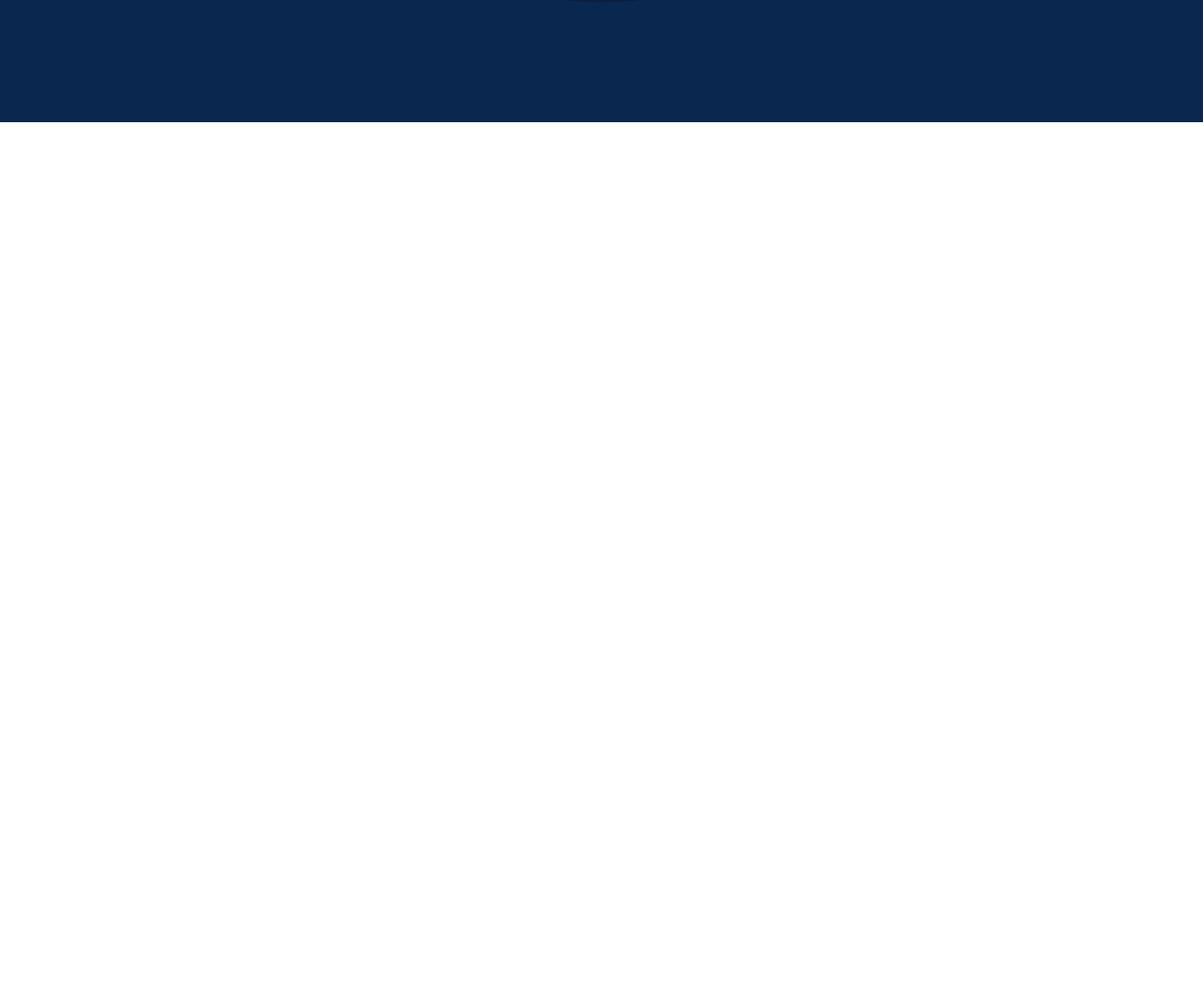
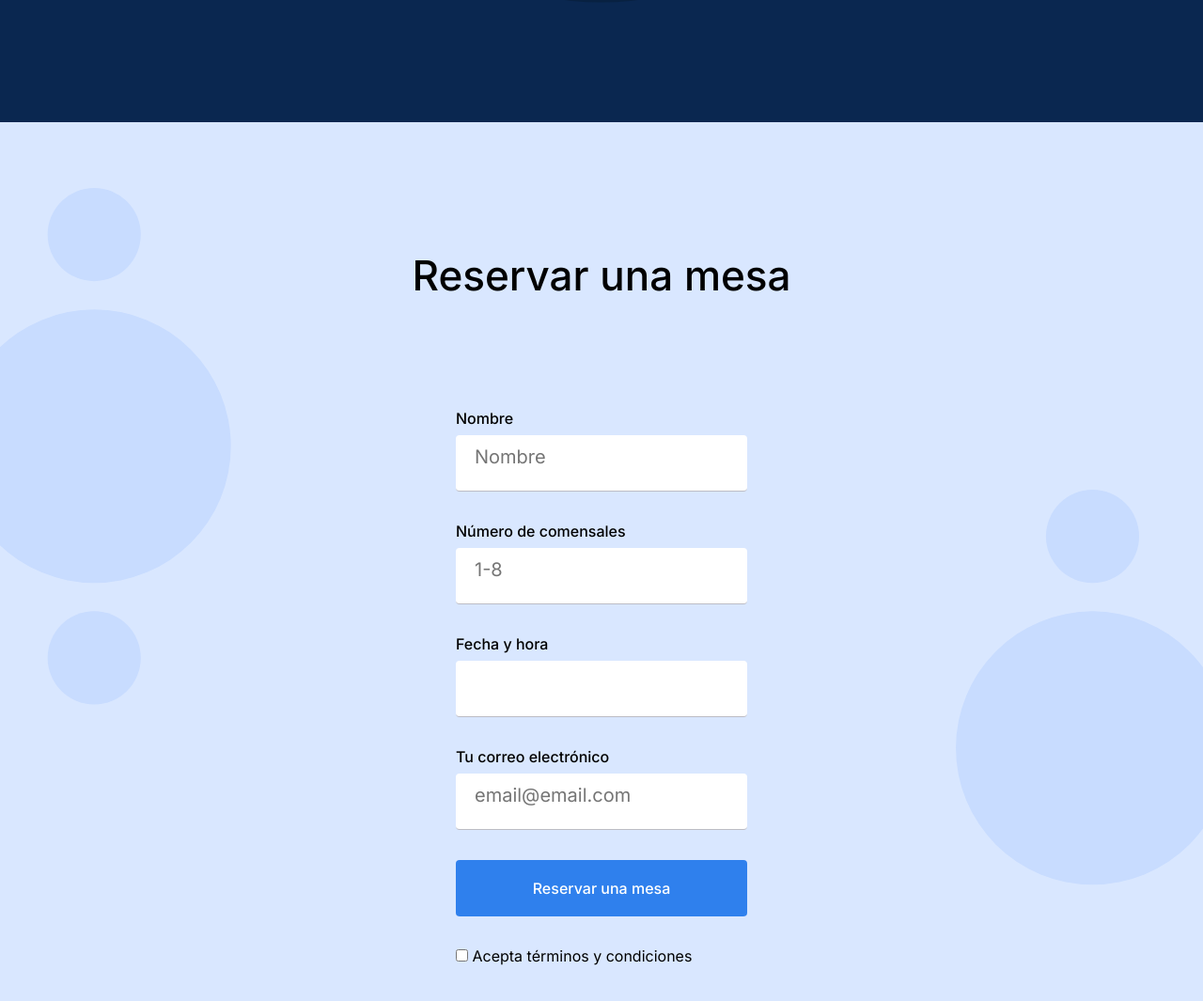
Before and after one commit to dannacifuentes/web_project_coffeeshop, a plain HTML site: page index.html in a window 1280 px wide. Shown: the part 1567-2632 px from the top of the page at 94% size. Before the commit the page ends 1697 px from the top, so only its background shows below. Drawn offline with Linux system fonts and the light colour scheme.

Commit message:
Nueva actualización de mi proyecto

```diff
--- a/index.html
+++ b/index.html
@@ -52,7 +52,7 @@
           </div>
         </nav>
         <h1 class="header__title">
-          <span class="header__span-accent">Café de especialidad</span>
+          <span class="header__span-accent">Café de especialidad </span>
           en triple peaks
         </h1>
         <p class="header__description">
@@ -120,9 +120,66 @@
             </div>
           </div>
         </section>
-        <!-- Segunda seccion de reservas -->
-        <section class="reservation" id="reservation"></section>
       </main>
+      <section class="reservation" id="reservation">
+        <h2 class="form__title">Reservar una mesa</h2>
+
+        <form class="reservation__form form">
+          <fieldset class="form__set">
+            <label for="name" class="form__label">Nombre</label>
+            <input
+              type="text"
+              class="form__item form__item_el_heading"
+              id="name"
+              name="name"
+              placeholder="Nombre"
+              required
+            />
+
+            <label for="people-numer" class="form__label"
+              >Número de comensales</label
+            >
+            <input
+              type="number"
+              class="form__item form__item_el_heading"
+              id="people-numer"
+              name="people-numer"
+              min="1"
+              max="8"
+              placeholder="1-8"
+              required
+            />
+
+            <label for="date-time" class="form__label">Fecha y hora</label>
+            <input
+              type="datetime"
+              class="form__item form__item_el_heading"
+              id="date-time"
+              name="date-time"
+              required
+            />
+
+            <label for="email" class="form__label">Tu correo electrónico</label>
+            <input
+              type="email"
+              class="form__item form__item_el_heading"
+              id="email"
+              name="email"
+              placeholder="email@email.com"
+              required
+            />
+
+            <button type="submit" class="form__button">
+              Reservar una mesa
+            </button>
+
+            <label for="checkbox">
+              <input type="checkbox" id="checkbox" />
+              Acepta términos y condiciones
+            </label>
+          </fieldset>
+        </form>
+      </section>
       <!-- Pie de pagina -->
       <footer class="footer"></footer>
     </div>
--- a/pages/index.css
+++ b/pages/index.css
@@ -5,6 +5,10 @@
   font-family: "Inter", Arial, sans-serif;
   font-size: 16px;
   line-height: 20px;
+}
+
+.content {
+  display: flex;
 }
 
 .header {
@@ -58,6 +62,9 @@
 }
 
 .header__title {
+}
+
+.header__span-accent {
   font-family: "Noto Serif", "Times New Roman", serif;
   font-style: italic;
   font-weight: normal;
@@ -183,3 +190,106 @@
   line-height: 30px;
   padding-top: 24px;
 }
+
+.reservation {
+  background-color: #d9e7ff;
+  background-image: url(background_reservation.svg);
+  background-repeat: no-repeat;
+  background-size: cover;
+  background-position: center;
+  width: 100%;
+  display: flex;
+  flex-direction: column;
+  align-items: center;
+}
+
+.reservation__form {
+  max-width: 385px;
+  margin-bottom: 120px;
+}
+
+.form {
+  padding: 0;
+}
+
+.form__set {
+  border: none;
+  display: flex;
+  flex-direction: column;
+  padding: 0;
+}
+
+.form__item {
+  border: 0;
+  width: 100%;
+  height: 24px;
+  box-sizing: border-box;
+  border-bottom: 1px solid #bcbcc4;
+  background-color: transparent;
+  margin-top: 5px;
+  font-size: 14px;
+  font-family: inherit;
+}
+
+.form__title {
+  font-family: Inter;
+  font-style: normal;
+  font-weight: 500;
+  font-size: 44px;
+  line-height: 52px;
+  padding-top: 100px;
+  padding-bottom: 80px;
+}
+
+.form__label {
+  font-family: Inter;
+  font-style: normal;
+  font-weight: 500;
+  font-size: 16px;
+  line-height: 20px;
+  padding-bottom: 8px;
+}
+
+.form__item_el_heading {
+  font-family: Inter;
+  font-style: normal;
+  font-weight: normal;
+  font-size: 20px;
+  line-height: 30px;
+  height: 60px;
+  background-color: white;
+  border-radius: 4px;
+  margin-bottom: 32px;
+  margin-top: 0;
+  padding-left: 20px;
+  padding-bottom: 15px;
+}
+
+.form__button {
+  border: none;
+  display: flex;
+  height: 60px;
+  max-width: 385px;
+  border-radius: 4px;
+  opacity: 100%;
+  font-family: Inter;
+  font-style: normal;
+  font-weight: 500;
+  font-size: 16px;
+  line-height: 20px;
+  color: white;
+  background-color: #2f80ed;
+  justify-content: center;
+  align-items: center;
+  margin-bottom: 32px;
+}
+
+.form__button:hover {
+  opacity: 70%;
+}
+
+.form__checkbox {
+  border-radius: 2px;
+  background-image: url(check.svg);
+  background-color: #2f80ed;
+}
```
Also changed, not shown: pages/background_reservation.svg (renamed from images/background_reservation.svg), pages/check.svg (renamed from images/check.svg).
